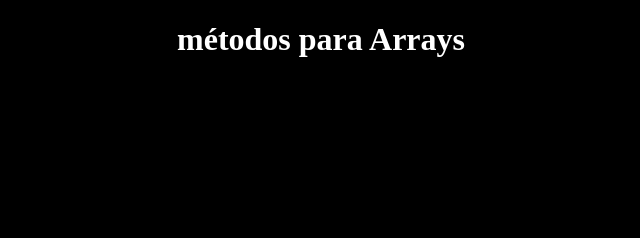
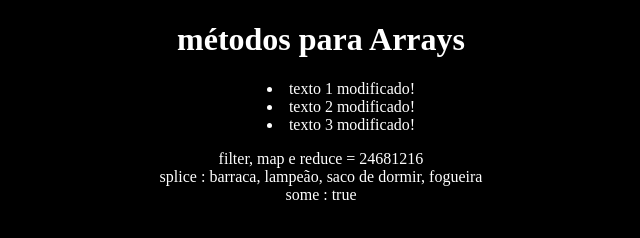
Before and after one commit to Wesley3king/JavaScript, a plain HTML site: page javascript_DIO/metodos_para_Arrays.html in a window 1280 px wide. Shown: the whole page, without its empty margins (319-959 px from the left). Drawn offline with Linux system fonts and the light colour scheme.

Commit message:
praticas feitas

```diff
--- a/javascript_DIO/metodos_para_Arrays.html
+++ b/javascript_DIO/metodos_para_Arrays.html
@@ -11,13 +11,22 @@
             color: white;
             background-color: black;
         }
+        li{
+            list-style-position: inside;
+        }
     </style>
 </head>
 <body>
    <header>
        <h1>métodos para Arrays</h1>
    </header>
-
+   <main>
+       <ul>
+           <li>texto 1</li>
+           <li>texto 2</li>
+           <li>texto 3</li>
+       </ul>
+   </main>
    <script>
        const main_array = [1, 2, 3 ,4, 6, 8, 'nine', 'ten'];
 
@@ -25,8 +34,51 @@
 
        //filter retorna um array com os iten que passaram em determinado teste
        var numeros_filtrados = main_array.filter(value => typeof value === 'number')
-       //map é um laço tipo o forEach só que retorna um novo array
-       .map()
+       //map é um laço tipo o forEach só que retorna um novo array e pode fazer modificações para cada item
+       .map(parametro => parametro * 2)
+       //reduce soma todos os valores em novo tipo definido no fim deste
+       .reduce((total,valor)=>{
+            total += valor;
+            return total;
+       }, '');
+       document.write('filter, map e reduce = '+numeros_filtrados);
+
+       // Array.from (retorna um array para certos items como por exemplo o querySelectorAll)
+       var tipe = Array.from(window.document.querySelectorAll('li'));
+       tipe.forEach(mod =>{
+           mod.innerText += ' modificado!'
+       });
+
+       // splice (pode remover e substituir items de um array)
+       var camp = ['barraca', ' lanterna', ' saco de dormir', ' fogueira'];
+       camp.splice(1,1, ' lampeão');
+       document.write(`<br>splice : ${camp}`);
+
+       //flat (descontroi uma matriz por profundidade)
+       var matriz = [1, 2, [3, 4], 5, [6, [7, 8]]];
+       var profundidade1 = matriz.flat(), profundidade2 = matriz.flat(2);
+       console.log(`removido 1 de profundidade : ${profundidade1}\nremovido 2 de profundidade : ${profundidade2}`);
+
+       //   entries com array interator (pessoalmente acho inutil)
+       var obj = ['cama', 'traveseiro'];
+
+       console.log(` 1 = ${obj.entries().next()} / 2 = ${obj.entries().next()} / 3 = ${obj.entries().next()}`);
+       console.log(obj.entries().next());
+       console.log(obj.entries().next());
+       console.log(obj.entries().next());
+
+       //some (se pelo menos 1 item no array passar no teste retorna true)
+
+       document.write(`<br> some : ${main_array.some(item => typeof item === 'string')}`);
+
+       //retorno de objetos em arrow functions
+       var return_obj = ()=>({
+           name : 'king',
+           lastName : 'of shadows'
+       })
+       console.log(return_obj);
+
+
    </script>
 </body>
 </html>
```
Also changed, not shown: aula_66/objeto_screen.html (added, +33 -0 lines).
